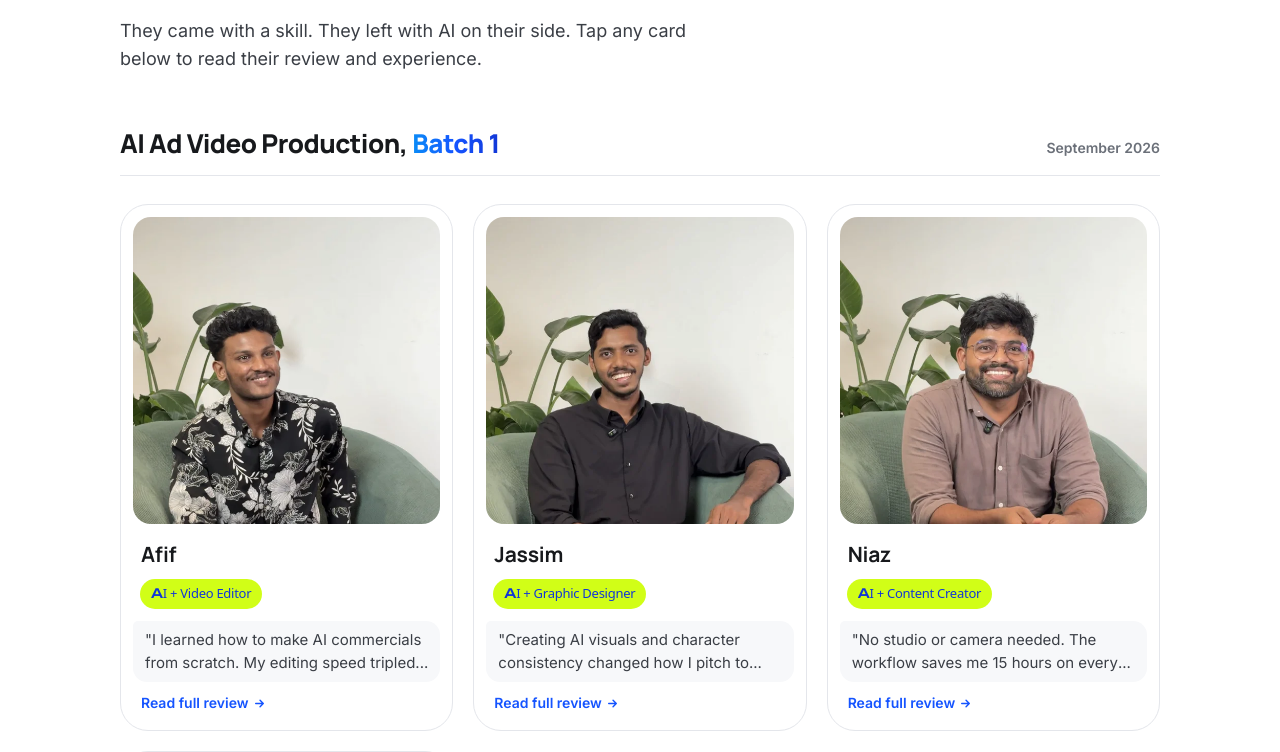
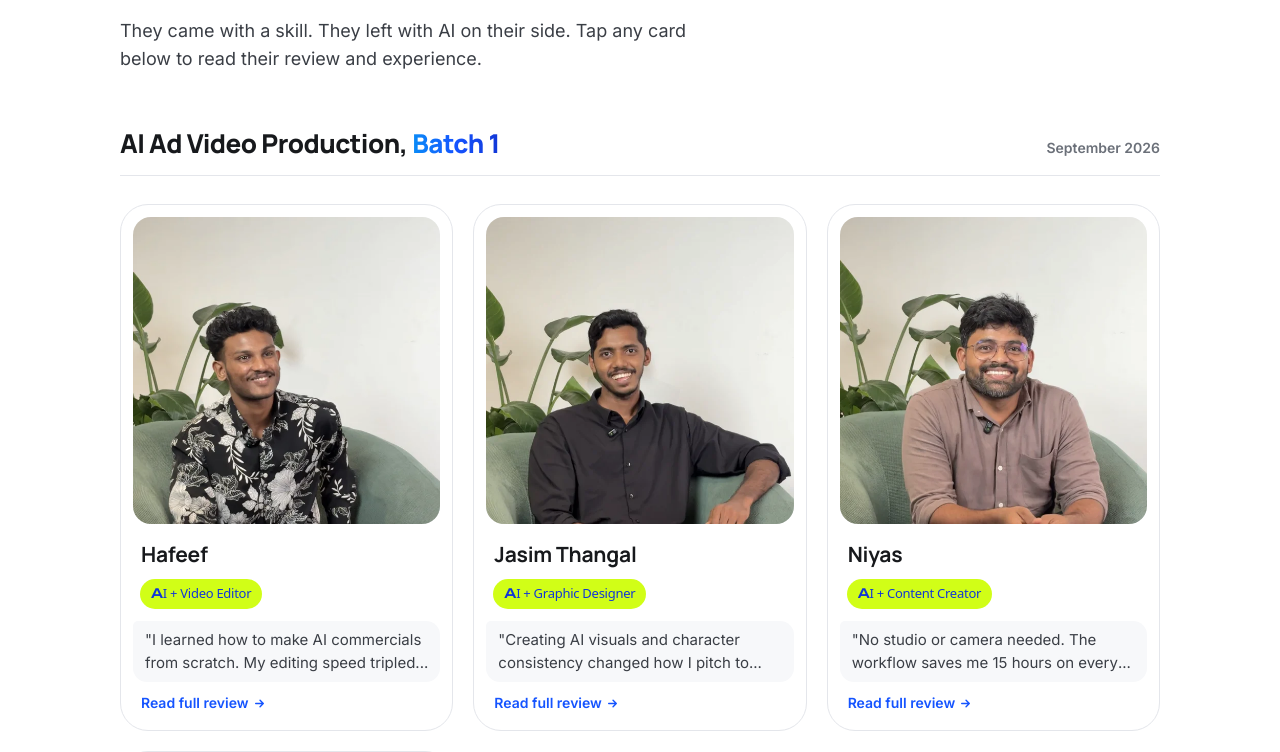
Before and after one commit to Hadhi07/Raise-AI-netlify, a website: page students/index.html in a window 1280 px wide. Shown: the part 284-1036 px from the top of the page. Drawn offline with Linux system fonts and the light colour scheme; a web font is replaced by a local one.

Commit message:
fix: update student names to Hafeef, Jasim Thangal, Niyas, and Ajmal Sunoon

```diff
--- a/students/index.html
+++ b/students/index.html
@@ -149,11 +149,11 @@
 
     <div class="grid">
       <!-- Student 1 -->
-      <button class="stu" type="button" id="student-1" data-name="Afif" data-role="AI + Video Editor" data-img="/assets/images/students/student-1.webp?v=4" data-quote="Before joining Raise AI, I spent days rendering 3D scenes and sourcing stock clips. Learning Google Flow and the commercial pipeline changed everything. My editing speed tripled in the first two weeks, and I delivered my first AI-generated brand commercial for a client right after graduating.">
+      <button class="stu" type="button" id="student-1" data-name="Hafeef" data-role="AI + Video Editor" data-img="/assets/images/students/student-1.webp?v=4" data-quote="Before joining Raise AI, I spent days rendering 3D scenes and sourcing stock clips. Learning Google Flow and the commercial pipeline changed everything. My editing speed tripled in the first two weeks, and I delivered my first AI-generated brand commercial for a client right after graduating.">
         <div class="photo">
-          <img src="/assets/images/students/student-1.webp?v=4" alt="Afif" width="300" height="300" loading="lazy">
+          <img src="/assets/images/students/student-1.webp?v=4" alt="Hafeef" width="300" height="300" loading="lazy">
         </div>
-        <h3>Afif</h3>
+        <h3>Hafeef</h3>
         <span class="role"><span class="ai">AI + </span>Video Editor</span>
         <div class="bubble">
           <p>"I learned how to make AI commercials from scratch. My editing speed tripled in the first two weeks."</p>
@@ -162,11 +162,11 @@
       </button>
 
       <!-- Student 2 -->
-      <button class="stu" type="button" id="student-2" data-name="Jassim" data-role="AI + Graphic Designer" data-img="/assets/images/students/student-2.webp?v=4" data-quote="The biggest hurdle with generative AI was character consistency across multiple scenes. In this masterclass, Hadhi showed us the exact workflow to lock face, attire, and lighting without drift. It completely changed how I pitch campaigns to brand clients.">
+      <button class="stu" type="button" id="student-2" data-name="Jasim Thangal" data-role="AI + Graphic Designer" data-img="/assets/images/students/student-2.webp?v=4" data-quote="The biggest hurdle with generative AI was character consistency across multiple scenes. In this masterclass, Hadhi showed us the exact workflow to lock face, attire, and lighting without drift. It completely changed how I pitch campaigns to brand clients.">
         <div class="photo">
-          <img src="/assets/images/students/student-2.webp?v=4" alt="Jassim" width="300" height="300" loading="lazy">
+          <img src="/assets/images/students/student-2.webp?v=4" alt="Jasim Thangal" width="300" height="300" loading="lazy">
         </div>
-        <h3>Jassim</h3>
+        <h3>Jasim Thangal</h3>
         <span class="role"><span class="ai">AI + </span>Graphic Designer</span>
         <div class="bubble">
           <p>"Creating AI visuals and character consistency changed how I pitch to brand clients."</p>
@@ -175,11 +175,11 @@
       </button>
 
       <!-- Student 3 -->
-      <button class="stu" type="button" id="student-3" data-name="Niaz" data-role="AI + Content Creator" data-img="/assets/images/students/student-3.webp?v=4" data-quote="I used to rent cameras, set up lighting, and waste hours reshooting scenes. Now I build photorealistic cinematic sequences from my laptop. The workflow saves me at least 15 hours on every video campaign, and the quality is indistinguishable from live production.">
+      <button class="stu" type="button" id="student-3" data-name="Niyas" data-role="AI + Content Creator" data-img="/assets/images/students/student-3.webp?v=4" data-quote="I used to rent cameras, set up lighting, and waste hours reshooting scenes. Now I build photorealistic cinematic sequences from my laptop. The workflow saves me at least 15 hours on every video campaign, and the quality is indistinguishable from live production.">
         <div class="photo">
-          <img src="/assets/images/students/student-3.webp?v=4" alt="Niaz" width="300" height="300" loading="lazy">
+          <img src="/assets/images/students/student-3.webp?v=4" alt="Niyas" width="300" height="300" loading="lazy">
         </div>
-        <h3>Niaz</h3>
+        <h3>Niyas</h3>
         <span class="role"><span class="ai">AI + </span>Content Creator</span>
         <div class="bubble">
           <p>"No studio or camera needed. The workflow saves me 15 hours on every video campaign."</p>
```
Also changed, not shown: assets/images/students/student-reviews.md (+3 -3 lines), index.html (+6 -6 lines).
